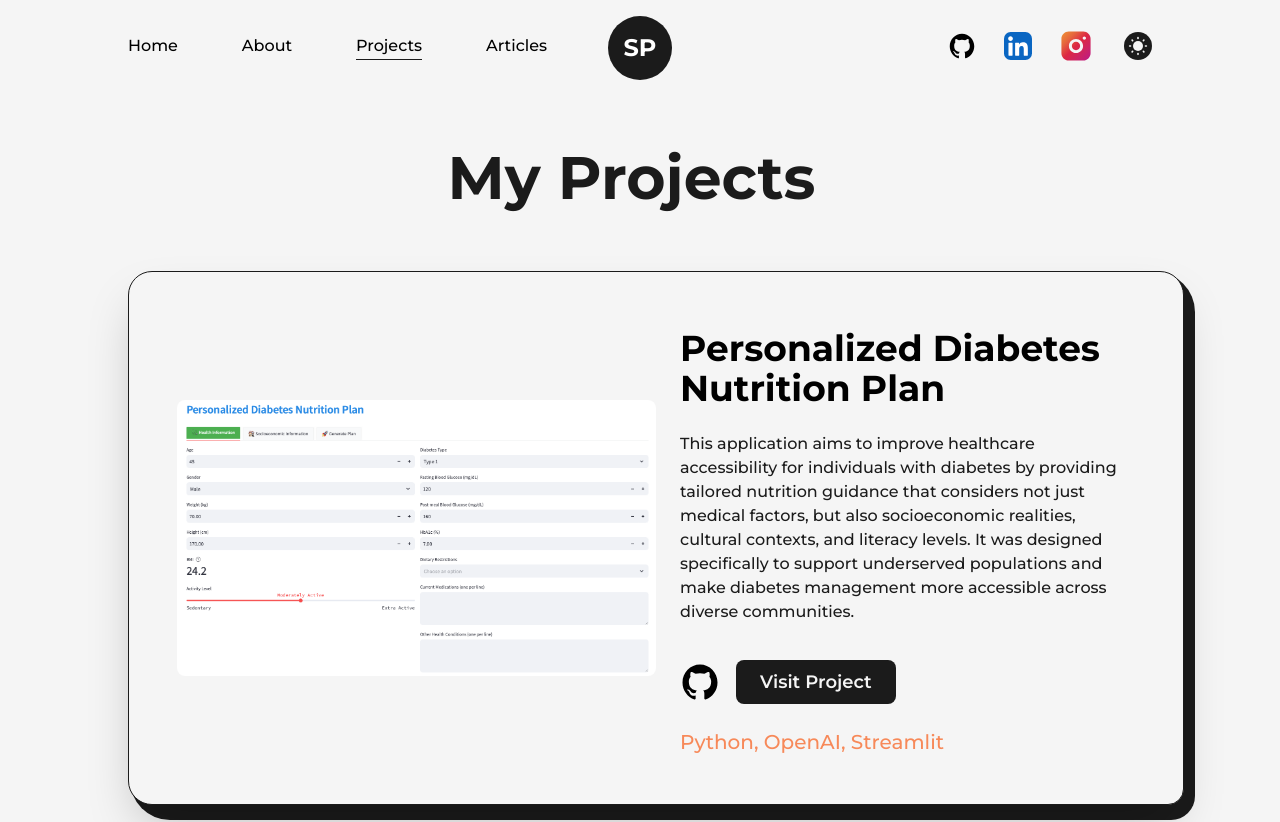
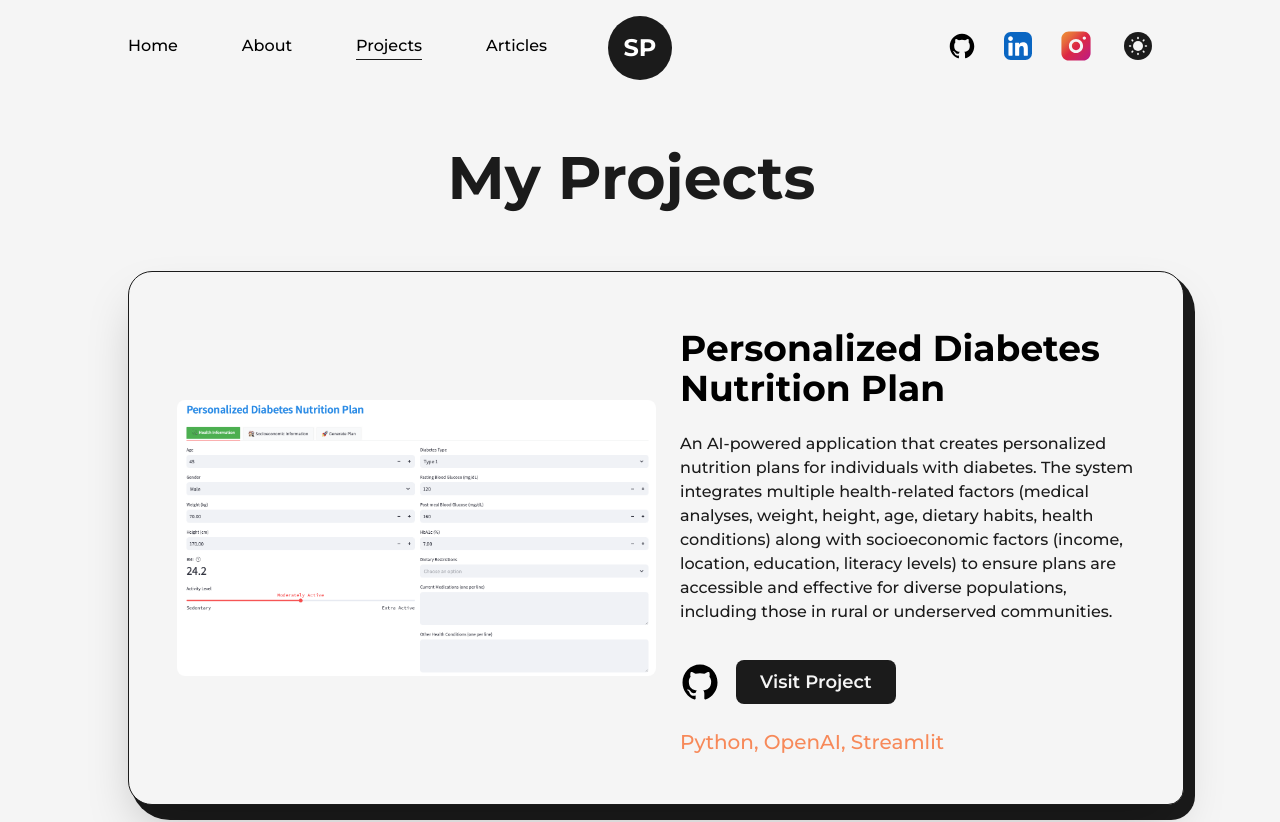
Before and after one commit to senthilcaesar/portfolio, a Next.js app: page /projects in a window 1280 px wide. Shown: the top 822 px of the page. Built offline with nearby package versions, Linux system fonts and the light colour scheme.

Commit message:
Project Updates

```diff
--- a/src/pages/projects.js
+++ b/src/pages/projects.js
@@ -175,7 +175,11 @@ export default function Projects() {
               <FeaturedProject
                 type="Python, OpenAI, Streamlit"
                 title="Personalized Diabetes Nutrition Plan"
-                summary="This application aims to improve healthcare accessibility for individuals with diabetes by providing tailored nutrition guidance that considers not just medical factors, but also socioeconomic realities, cultural contexts, and literacy levels. It was designed specifically to support underserved populations and make diabetes management more accessible across diverse communities."
+                summary="An AI-powered application that creates personalized nutrition plans for individuals
+                with diabetes. The system integrates multiple health-related factors (medical analyses, weight,
+                height, age, dietary habits, health conditions) along with socioeconomic factors (income, location,
+                education, literacy levels) to ensure plans are accessible and effective for diverse populations,
+                including those in rural or underserved communities."
                 img={nutrition_app}
                 link=" https://diabetes-nutrition.streamlit.app/"
                 github="https://github.com/senthilcaesar/diabetes-nutrition-app"
```
